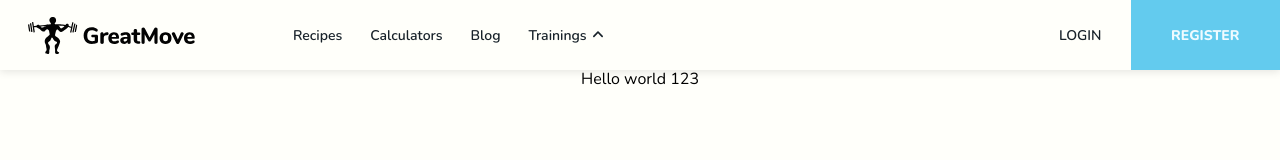
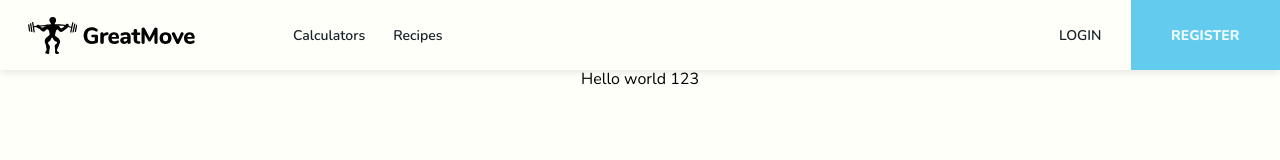
Before and after one commit to TheStelarek/GreatMove.Web, a Next.js app: page / in a window 1280 px wide. Shown: the top 160 px of the page. Built offline with nearby package versions, Linux system fonts and the light colour scheme.

Commit message:
feat: add recipes routes to navbar (#72)

```diff
--- a/src/components/core/dynamicIcon/DynamicIcon.tsx
+++ b/src/components/core/dynamicIcon/DynamicIcon.tsx
@@ -8,6 +8,9 @@ const icons = new Map([
    [`Start training`, TrainingsStart],
    [`History`, TrainingsHistory],
    [`Create plan`, TrainingsPlanning],
+   [`Recipes`, TrainingsPlans],
+   [`Create recipe`, TrainingsStart],
+   [`My recipes`, TrainingsHistory],
 ]);
 
 interface DynamicIconProps {
--- a/src/components/core/navbar/Navbar.tsx
+++ b/src/components/core/navbar/Navbar.tsx
@@ -2,7 +2,7 @@ import Link from 'next/link';
 import { SetStateAction, useState, useEffect } from 'react';
 import cx from 'classnames';
 import styles from '@/components/core/navbar/Navbar.module.scss';
-import { RECIPES, CALCULATORS, TRAININGS, BLOG, MYPROFILE, LOGIN, REGISTER } from '@/components/core/navbar/navbarData';
+import { RECIPES, CALCULATORS, TRAININGS, MYPROFILE, LOGIN, REGISTER } from '@/components/core/navbar/navbarData';
 import { useAppSelector } from '@/store/hooks/useAppSelector';
 import { authSelector } from '@/store/auth/AuthSlice';
 import Arrow from '@/public/navbar/expand-arrow.svg';
@@ -43,25 +43,42 @@ const Navbar: React.FC<NavbarProps> = ({ variant, boxShadow = true }) => {
          </Link>
          <ul className={cx(styles.navMenu, showHamburger && styles.navMenuActive)}>
             <li className={styles.navMenuItem}>
+               <Link href={CALCULATORS.page.route}>
+                  <button type="button" className={styles.navMenuItemButton} onClick={hideMenu}>
+                     {CALCULATORS.page.label}
+                  </button>
+               </Link>
+            </li>
+            {!isLoggedIn ? (
+               <li className={styles.navMenuItem}>
                   <Link href={RECIPES.page.route}>
                      <button type="button" className={styles.navMenuItemButton} onClick={hideMenu}>
                         {RECIPES.page.label}
                      </button>
                   </Link>
                </li>
-            <li className={styles.navMenuItem}>
-               <Link href={CALCULATORS.page.route}>
-                  <button type="button" className={styles.navMenuItemButton} onClick={hideMenu}>
-                     {CALCULATORS.page.label}
+            ) : (
+               <>
+                  <li className={cx(styles.navMenuItem, styles.multiple)}>
+                     <button
+                        type="button"
+                        className={cx(styles.multipleButton, styles.navMenuItemButton)}
+                        onClick={() => toggleNestedMenu(NestedMenuTypes.recipes)}
+                     >
+                        {RECIPES.page.label}
+                        <Arrow
+                           className={cx(styles.expandArrow, expandedMenu === NestedMenuTypes.recipes && styles.active)}
+                        />
                      </button>
-               </Link>
-            </li>
-            <li className={styles.navMenuItem}>
-               <Link href={BLOG.page.route}>
-                  <button type="button" className={styles.navMenuItemButton} onClick={hideMenu}>
-                     {BLOG.page.label}
-                  </button>
-               </Link>
+                     {expandedMenu === NestedMenuTypes.recipes && (
+                        <NavbarNestedMenu
+                           label={RECIPES.page.label}
+                           hideMenu={hideMenu}
+                           mainRoute={RECIPES.page.route}
+                           nested={RECIPES.nested}
+                           navbarVariant={variant}
+                        />
+                     )}
                   </li>
                   <li className={cx(styles.navMenuItem, styles.multiple)}>
                      <button
@@ -71,7 +88,10 @@ const Navbar: React.FC<NavbarProps> = ({ variant, boxShadow = true }) => {
                      >
                         {TRAININGS.page.label}
                         <Arrow
-                     className={cx(styles.expandArrow, expandedMenu === NestedMenuTypes.trainings && styles.active)}
+                           className={cx(
+                              styles.expandArrow,
+                              expandedMenu === NestedMenuTypes.trainings && styles.active,
+                           )}
                         />
                      </button>
                      {expandedMenu === NestedMenuTypes.trainings && (
@@ -84,6 +104,9 @@ const Navbar: React.FC<NavbarProps> = ({ variant, boxShadow = true }) => {
                         />
                      )}
                   </li>
+               </>
+            )}
+
             {isLoggedIn ? (
                <li className={cx(styles.navMenuItem, styles.profile)}>
                   <Link href={MYPROFILE.page.route}>
--- a/src/components/core/navbar/NavbarTypes.ts
+++ b/src/components/core/navbar/NavbarTypes.ts
@@ -11,6 +11,7 @@ export interface MenuItem {
 
 export enum NestedMenuTypes {
    trainings,
+   recipes,
 }
 
 export type NavbarVariants = 'purple';
--- a/src/components/core/navbar/NestedMenuTypes.ts
+++ /dev/null
@@ -1,3 +0,0 @@
-export enum NestedMenuTypes {
-   trainings,
-}
--- a/src/components/core/navbar/navbarData.ts
+++ b/src/components/core/navbar/navbarData.ts
@@ -25,6 +25,23 @@ export const RECIPES: MenuItem = {
       label: `Recipes`,
       route: `/recipes`,
    },
+   nested: [
+      {
+         label: `Recipes`,
+         route: ``,
+         description: `Analyze your data to make more optimized plans`,
+      },
+      {
+         label: `Create recipe`,
+         route: `create-recipe`,
+         description: `Analyze your data to make more optimized plans`,
+      },
+      {
+         label: `My recipes`,
+         route: `my-recipes`,
+         description: `Analyze your data to make more optimized plans`,
+      },
+   ],
 };
 
 export const CALCULATORS: MenuItem = {
@@ -41,16 +58,6 @@ export const TRAININGS: MenuItem = {
    },
    nested: [
       {
-         label: `Start training`,
-         route: `start-training`,
-         description: `Analyze your data to make more optimized plans`,
-      },
-      {
-         label: `History`,
-         route: `history`,
-         description: `Analyze your data to make more optimized plans`,
-      },
-      {
          label: `Create plan`,
          route: `create-training-plan`,
          description: `Analyze your data to make more optimized plans`,
@@ -62,10 +69,3 @@ export const TRAININGS: MenuItem = {
       },
    ],
 };
-
-export const BLOG: MenuItem = {
-   page: {
-      label: `Blog`,
-      route: `/blog`,
-   },
-};
```
Also changed, not shown: src/components/core/navbar/navbarNestedMenu/NavbarNestedMenu.module.scss (indentation only). Lines whose indentation alone changed are shown as unchanged.
